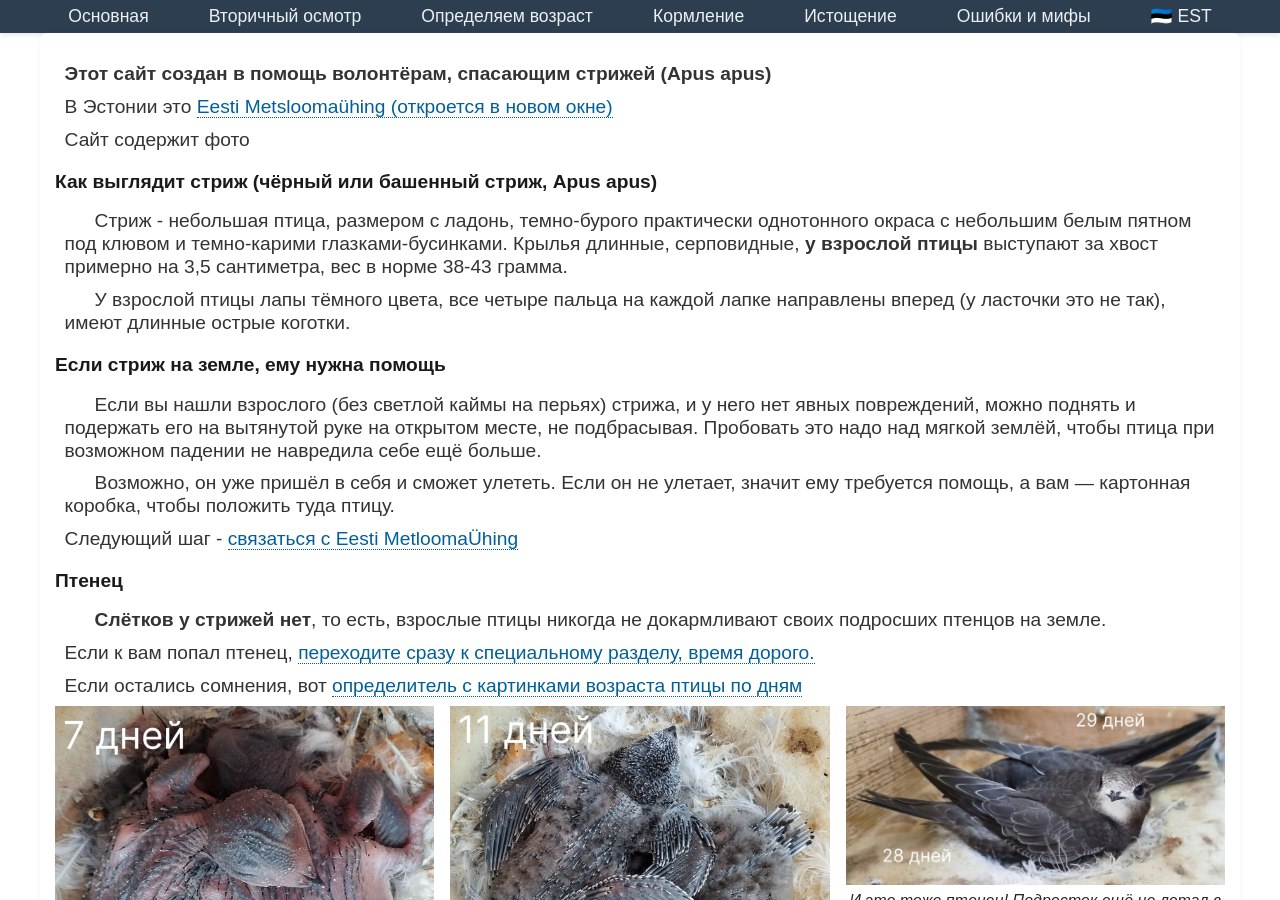
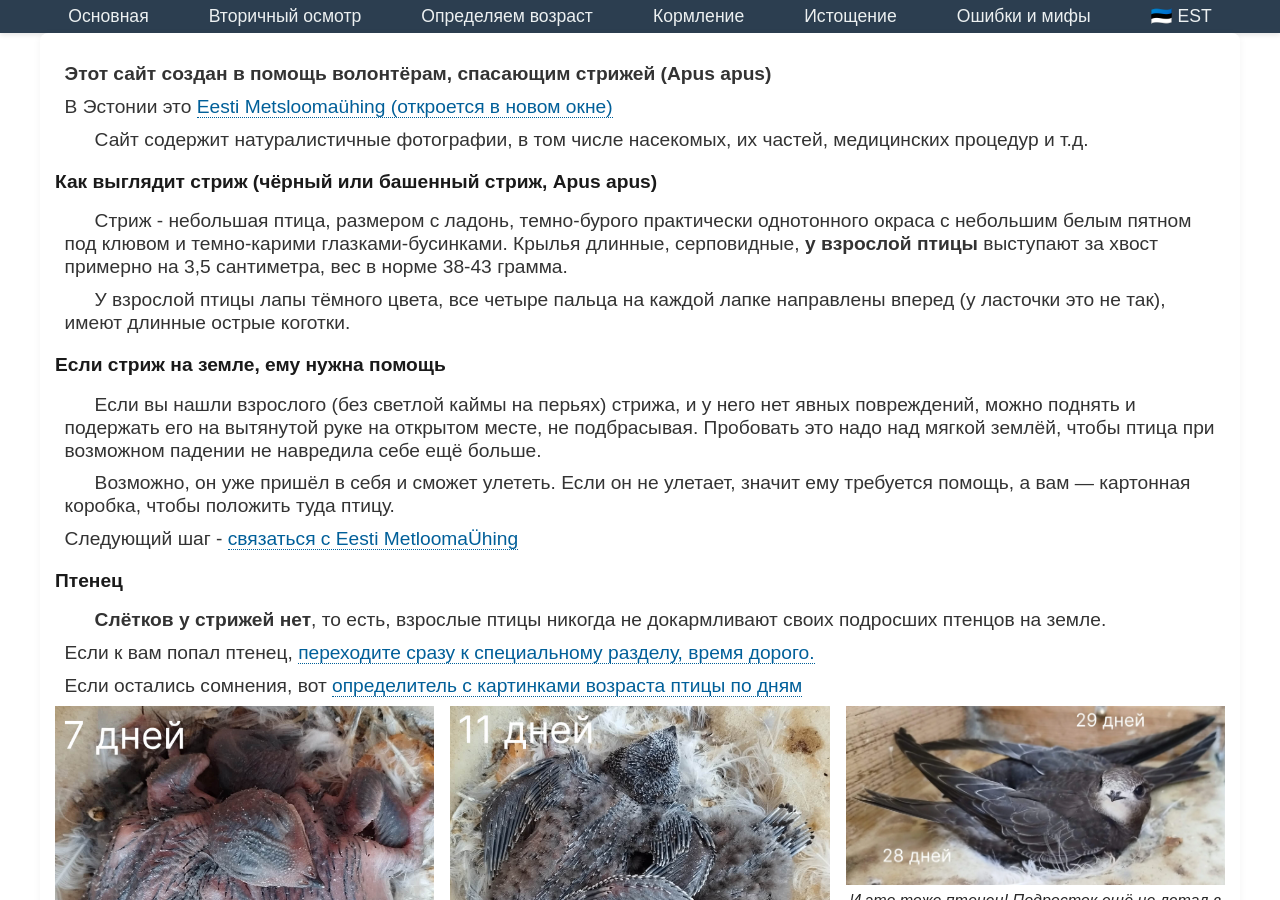
Before and after one commit to loodus-wiki/apus-apus, a Jekyll site: the page built from docs/ru/index.md, in a window 1280 px wide and 900 px high. Built offline with Jekyll 4.4.1, drawn with Linux system fonts in a browser that asks for light colours.

```diff
--- a/docs/ru/index.md
+++ b/docs/ru/index.md
@@ -9,7 +9,7 @@ is_home: false
 
 В Эстонии это  <a href="https://www.metsloom.ee/kontaktid/" target="_blank" rel="noopener noreferrer">Eesti Metsloomaühing (откроется в новом окне)</a>
 
-Сайт содержит фото
+Сайт содержит натуралистичные фотографии, в том числе насекомых, их частей, медицинских процедур и т.д.
 
 ### Как выглядит стриж (чёрный или башенный стриж, Apus apus)
 
```
Also changed, not shown: docs/est/contact-metloomayhing.md (+4 -2 lines), docs/est/index.md (+3 -0 lines), docs/ru/contact-metloomayhing.md (+5 -2 lines).
